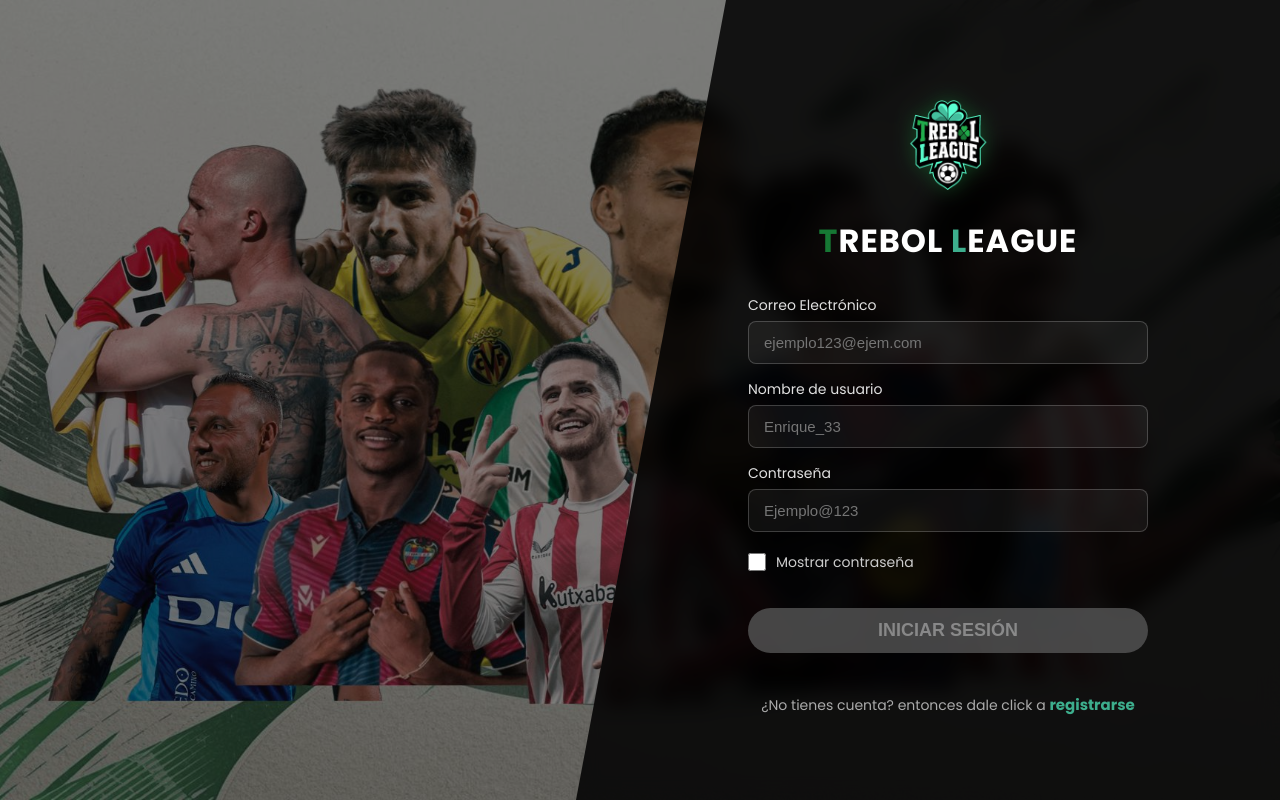
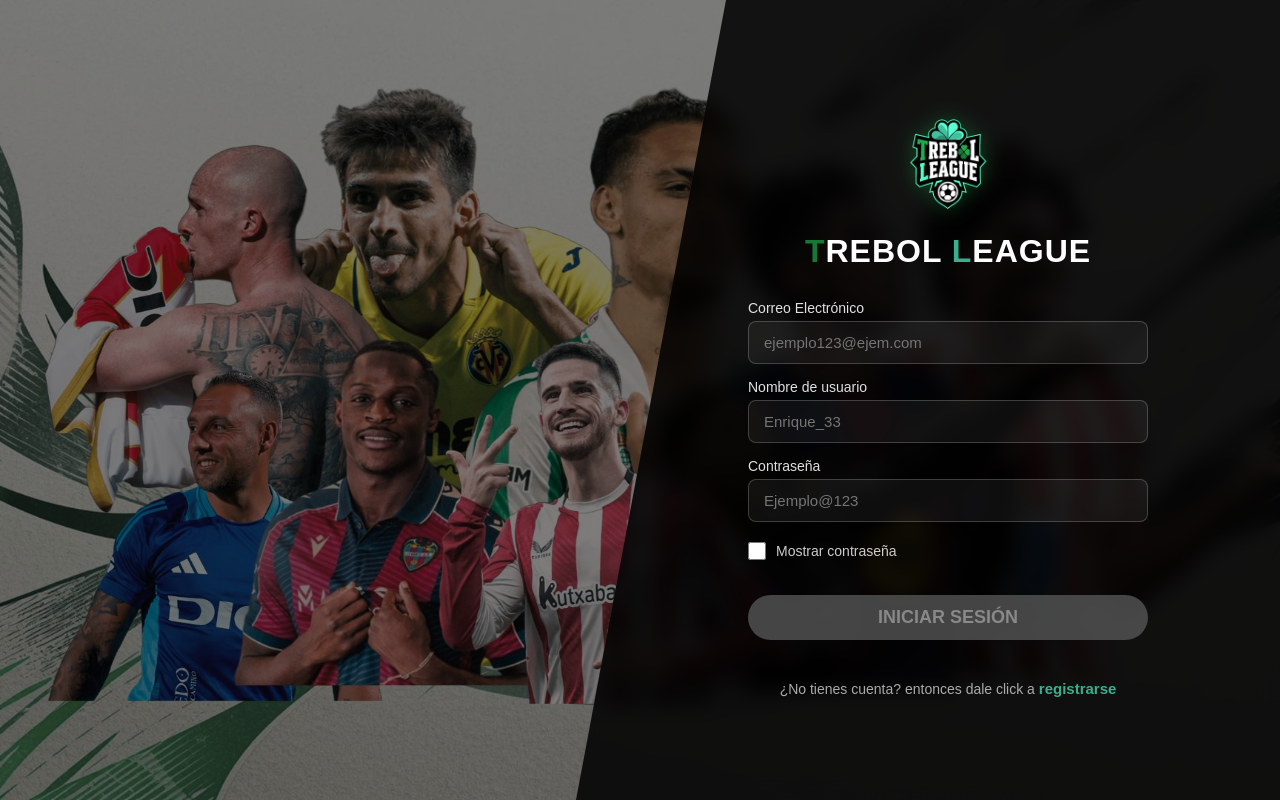
Before and after one commit to MiguelAngel-05/Trebol_League, an Angular app: page /login in a window 1280 px wide. Built offline with nearby package versions, Linux system fonts and the light colour scheme.

Commit message:
commit 16

```diff
--- a/src/app/ligas/ligas.css
+++ b/src/app/ligas/ligas.css
@@ -1,4 +1,3 @@
-@import url('https://fonts.googleapis.com/css2?family=Poppins:wght@300;400;600;700;800&display=swap');
 
 body { margin: 0; font-family: 'Poppins', sans-serif; overflow: hidden; }
 
--- a/src/app/login/login.css
+++ b/src/app/login/login.css
@@ -1,5 +1,3 @@
-/* Importamos fuente moderna */
-@import url('https://fonts.googleapis.com/css2?family=Poppins:ital,wght@0,300;0,400;0,600;0,700;1,400&display=swap');
 
 main {
     margin: 0;
--- a/src/app/menu/menu.css
+++ b/src/app/menu/menu.css
@@ -1,4 +1,3 @@
-@import url('https://fonts.googleapis.com/css2?family=Poppins:wght@300;400;600;700;800&display=swap');
 
 body { margin: 0; font-family: 'Poppins', sans-serif; overflow: hidden;}
 
--- a/src/app/mercado/mercado.css
+++ b/src/app/mercado/mercado.css
@@ -1,4 +1,3 @@
-@import url('https://fonts.googleapis.com/css2?family=Poppins:wght@300;400;600;700;800&display=swap');
 
 body { margin: 0; font-family: 'Poppins', sans-serif; overflow: hidden; }
 
--- a/src/app/register/register.css
+++ b/src/app/register/register.css
@@ -1,5 +1,3 @@
-@import url('https://fonts.googleapis.com/css2?family=Poppins:ital,wght@0,300;0,400;0,600;0,700;1,400&display=swap');
-
 main {
     margin: 0;
     overflow: hidden;
```
